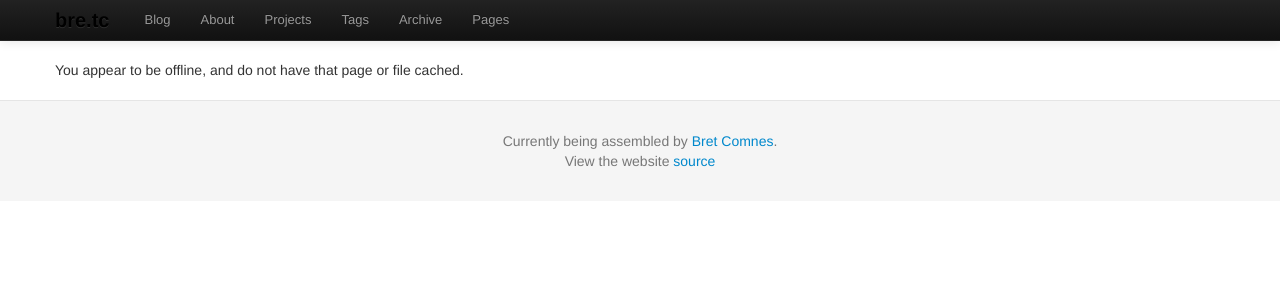
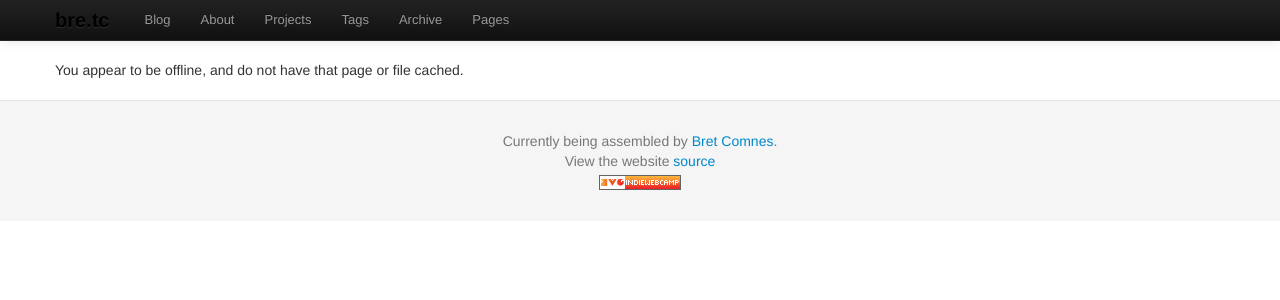
Before and after one commit to bcomnes/old-bret.io, a Jekyll site: the page built from offline.md, in a window 1280 px wide. Shown: the top 300 px of the page. Built offline with Jekyll 4.4.1, drawn with Linux system fonts in a browser that asks for light colours; Markdown is read by kramdown in place of the engine named in the settings.

Commit message:
Added IWC logo

```diff
--- a/_includes/footer.html
+++ b/_includes/footer.html
@@ -4,5 +4,6 @@
     <div class="container">
             <p class="muted credit">Currently being assembled by <a href="/about" itemprop="author">{{ site.author }}</a>.</p>
             <p class="muted credit">View the website <a href="https://github.com/bcomnes/bcomnes.github.com">source</a></p>
+			<a href="http://indiewebcamp.com/"><img src="\assets\ico\indiewebcamp-button.png" alt="IWC logo"></a>
     </div>
 </footer>
```
Also changed, not shown: assets/ico/indiewebcamp-button.png (added).
